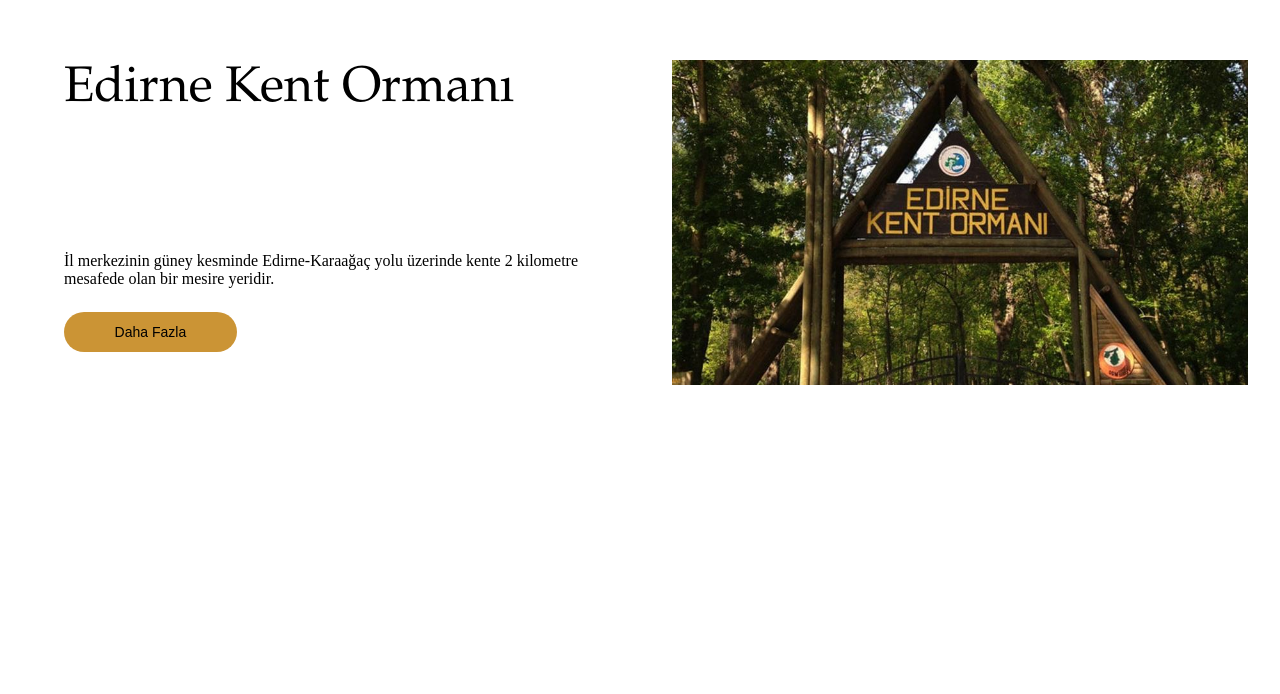
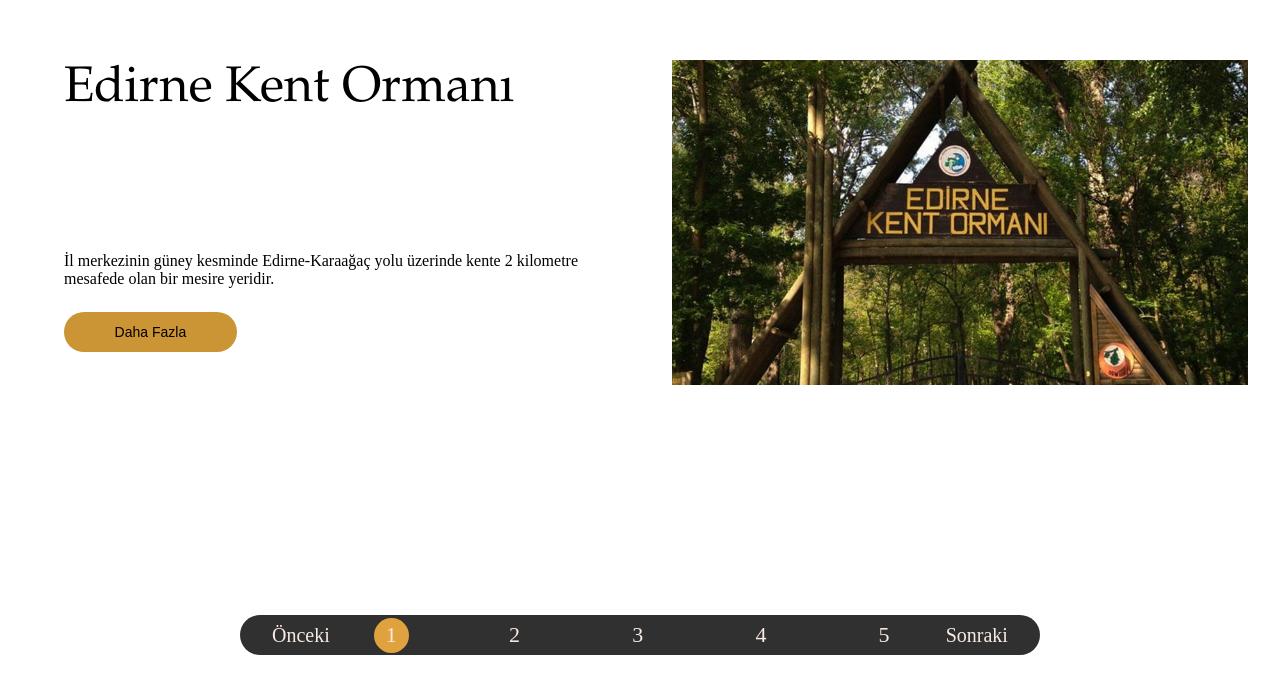
Before and after one commit to humutayran/edirnegezmelik, a React (Create React App) app: page /gezilecek in a window 1280 px wide. Shown: the part 2540-3234 px from the top of the page. Before the commit the page ends 3200 px from the top, so only its background shows below. Built offline with nearby package versions, Linux system fonts and the light colour scheme.

Commit message:
pagination

```diff
--- a/src/App.jsx
+++ b/src/App.jsx
@@ -12,8 +12,11 @@ function App() {
         <Routes>
           <Route path="/" element={<Navigate to="/anasayfa" />} />
           <Route path="/anasayfa" element={<Anasayfa />} />
+          <Route path="/gezilecekk" element={<Navigate to="/gezilecek" />} />
           <Route path="/gezilecek" element={<Gezilecek />} />
+          <Route path="/tarih" element={<Navigate to="/tarihi" />} />
           <Route path="/tarihi" element={<Tarihi />} />
+          <Route path="/plann" element={<Navigate to="/plan" />} />
           <Route path="/plan" element={<Plan />} />
         </Routes>
       </BrowserRouter>
--- a/src/app.css
+++ b/src/app.css
@@ -2,9 +2,12 @@
     box-sizing: border-box;
     padding: 0;
     margin: 0;
-    scroll-behavior: smooth;
 }
 
 body {
     height: 100%;
 }
+html {
+    scroll-snap-type: y proximity;
+    scroll-behavior: smooth;
+  }
--- a/src/components/navbar/Navbar.css
+++ b/src/components/navbar/Navbar.css
@@ -59,7 +59,7 @@ a.link:hover:after {
   width: 100%;
 }
 
-.active::after{
+.active:after{
   content: "";
   display: block;
   height: 1.5px;
--- a/src/components/navbar/Navbar.jsx
+++ b/src/components/navbar/Navbar.jsx
@@ -6,9 +6,9 @@ import { Link } from "react-router-dom";
 
 const navLinks = [
   { text: "Ana Sayfa", path: "/" },
-  { text: "Gezilecek Yerler", path: "/gezilecek" },
-  { text: "Tarihi Yerler", path: "/tarihi" },
-  { text: "Gezi Planı", path: "/plan" },
+  { text: "Gezilecek Yerler", path: "/gezilecekk" },
+  { text: "Tarihi Yerler", path: "/tarih" },
+  { text: "Gezi Planı", path: "/plann" },
 ];
 
 function Miavbar() {
--- a/src/components/pagination/Pagination.css
+++ b/src/components/pagination/Pagination.css
@@ -1,24 +1,24 @@
 .pagination {
   display: flex;
-  position: fixed;
+  position: relative;
   width: 800px;
   background-color: rgb(48, 48, 48);
   z-index: 1;
-  margin-bottom: 5px;
-  margin-top: 100px;
   border-radius: 20px;
   left: 50%;
   transform: translateX(-50%);
-  height: 60px;
+  transition: 0.3s;
+  height: 40px;
   justify-content: center;
   align-items: center;
+  bottom: 45px;
 }
 
 .pagination-item {
   display: flex;
   border-radius: 50%;
-  height: 45px;
-  width: 45px;
+  height: 35px;
+  width: 35px;
   margin-left: auto;
   margin-right: auto;
   align-items: center;
@@ -29,8 +29,8 @@
   background-color: rgba(198, 137, 32, 0.3);
   border-radius: 50%;
   display: flex;
-  width: 45px;
-  height: 45px;
+  width: 35px;
+  height: 35px;
 }
 .pagination-prev {
   display: flex;
--- a/src/pages/anasayfa/Anasayfa.css
+++ b/src/pages/anasayfa/Anasayfa.css
@@ -1,7 +1,3 @@
-.sectionWrapper {
-  scroll-snap-type: y proximity;
-}
-
 section {
   height: 100vh;
   scroll-snap-align: start;
--- a/src/pages/gezilecek/Gezilecek.jsx
+++ b/src/pages/gezilecek/Gezilecek.jsx
@@ -3,6 +3,7 @@ import styles from "./Gezilecek.module.css";
 import karaagac from "../../images/karaagac.jpg";
 import kentormani from "../../images/edirnekentormani.jpg";
 import { motion } from "framer-motion";
+import { Pagination } from "../../components";
 
 function Gezilecek() {
   const variantsTitle = {
@@ -167,6 +168,7 @@ function Gezilecek() {
           <img src={kentormani} />
         </motion.div>
       </div>
+      <Pagination />
     </div>
   );
 }
--- a/src/pages/gezilecek/Gezilecek.module.css
+++ b/src/pages/gezilecek/Gezilecek.module.css
@@ -1,7 +1,3 @@
-html {
-  scroll-snap-type: y proximity;
-  scroll-behavior: smooth;
-}
 .body {
   width: 90%;
   margin-left: auto;
--- a/src/pages/tarihi/Tarihi.module.css
+++ b/src/pages/tarihi/Tarihi.module.css
@@ -1,7 +1,3 @@
-html {
-  scroll-snap-type: y proximity;
-  scroll-behavior: smooth;
-}
 .body {
   width: 90%;
   margin-left: auto;
```
Also changed, not shown: src/components/pagination/Pagination.jsx (+0 -24 lines).
